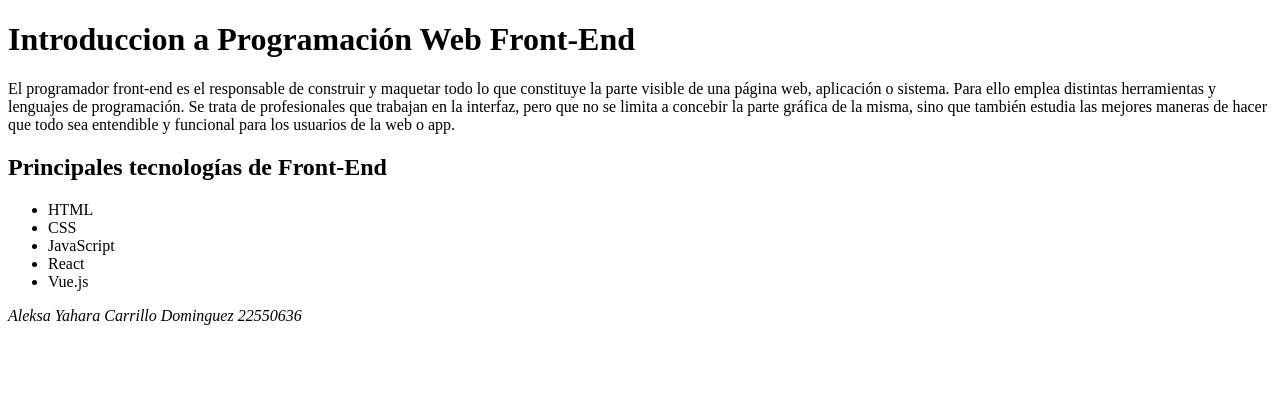
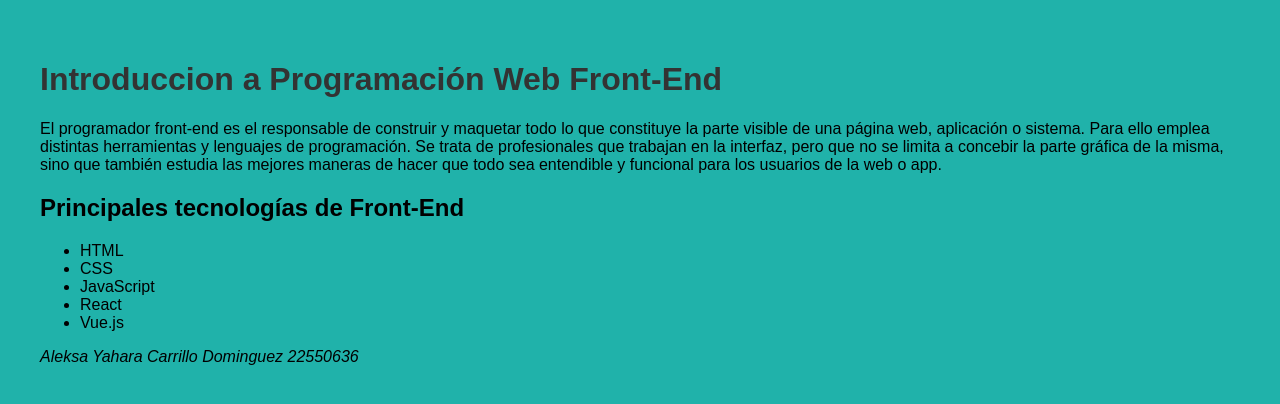
Before and after one commit to aleksacarrillo/tarearepositorio, a plain HTML site: page index.html in a window 1280 px wide. Drawn offline with Linux system fonts and the light colour scheme.

Commit message:
Commit 3: Se agrega estilos CSS para mejorar la apariencia

```diff
--- a/index.html
+++ b/index.html
@@ -3,6 +3,7 @@
 <head>
     <meta charset="UTF-8">
     <meta name="viewport" content="width=device-width, initial-scale=1.0">
+    <link rel="stylesheet" href="styles.css">
     <title>Repositorio</title>
 </head>
 <body>
@@ -19,7 +20,6 @@
     <li>Vue.js</li>
 </ul>
 </body>
-
 <footer>
     <address>
         Aleksa Yahara Carrillo Dominguez 22550636
--- /dev/null
+++ b/styles.css
@@ -0,0 +1,9 @@
+body {
+    font-family: Arial, sans-serif;
+    margin: 20px;
+    padding: 20px;
+    background-color: lightseagreen;
+}
+h1 {
+    color: #333;
+}
```
